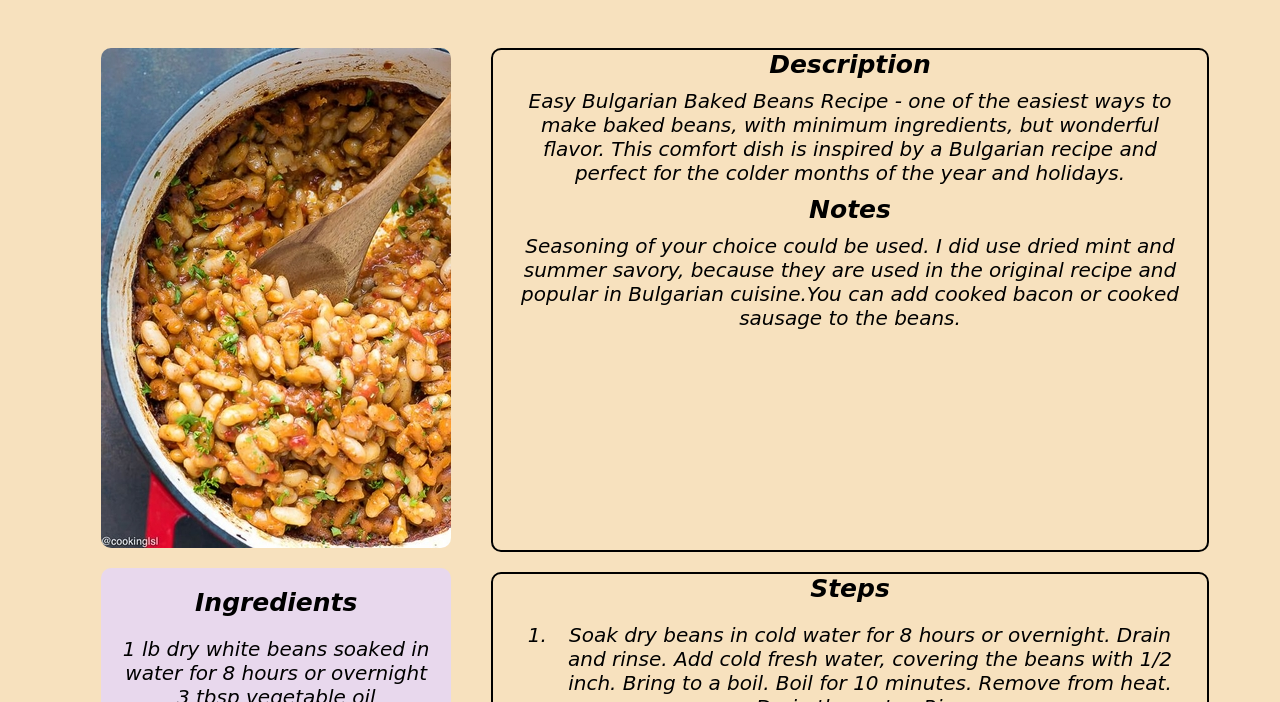
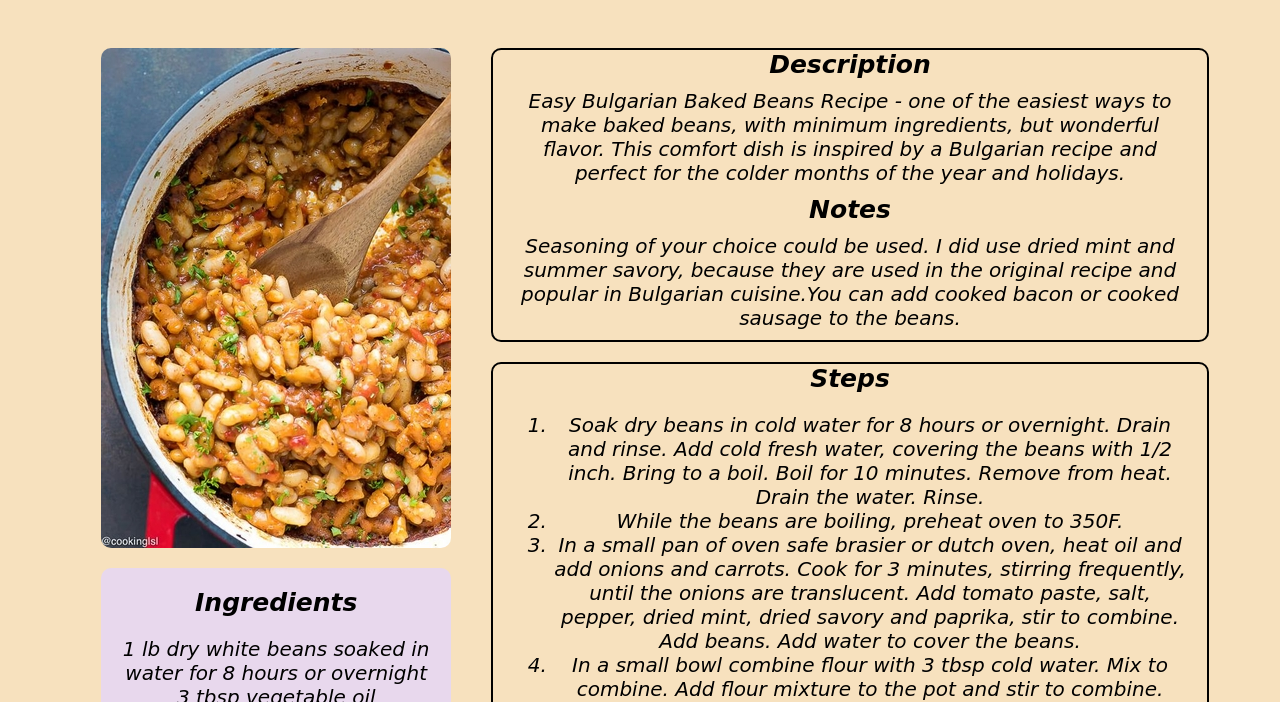
Before and after one commit to ClaudiuSonica/odin-recipes, a plain HTML site: page beans.html in a window 1280 px wide. Shown: the part 98-800 px from the top of the page. Drawn offline with Linux system fonts and the light colour scheme.

Commit message:
Recipes page finished style

```diff
--- a/recipe.css
+++ b/recipe.css
@@ -53,14 +53,12 @@ ul {
 .right-top {
     border-radius: 10px;
     border: 2px solid black;
-    height: 500px;
 }
 
 .steps {
     margin-top: 20px;
     border-radius: 10px;
     border: 2px solid black;
-    height: 500px;
 }
 
 .ingredients {
--- a/style.css
+++ b/style.css
@@ -9,9 +9,9 @@
 }
 
 .content {
+    display: flex;
     justify-content: center;
-    display: flex;
-    gap: 50px;
+    gap: 2.5em;
     flex-direction: row;
     align-items: center;
     font-size: 20px;
```
Also changed, not shown: 1 other file.
